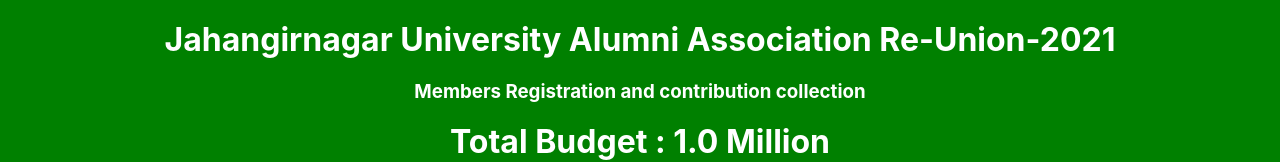
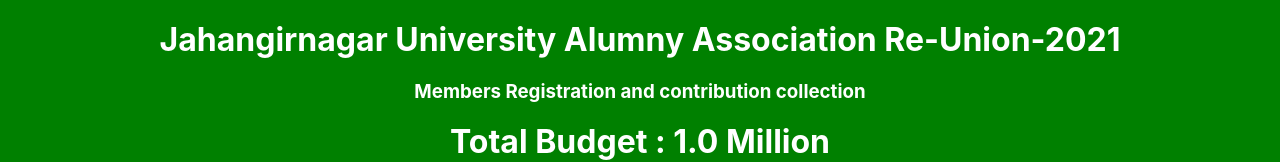
Before and after one commit to alamgirjuab/alumny-association, a React (Create React App) app: page / in a window 1280 px wide. Shown: the top 162 px of the page. Built offline with nearby package versions, Linux system fonts and the light colour scheme.

Commit message:
header changed

```diff
--- a/src/components/Header/Header.js
+++ b/src/components/Header/Header.js
@@ -4,7 +4,7 @@
 const Header = () => {
     return (
         <div className='top-header'>
-            <h1>Jahangirnagar University Alumni Association Re-Union-2021</h1>
+            <h1>Jahangirnagar University Alumny Association Re-Union-2021</h1>
             <h3>Members Registration and contribution collection</h3>
             <h1>Total Budget : 1.0 Million</h1>
         </div>
```
